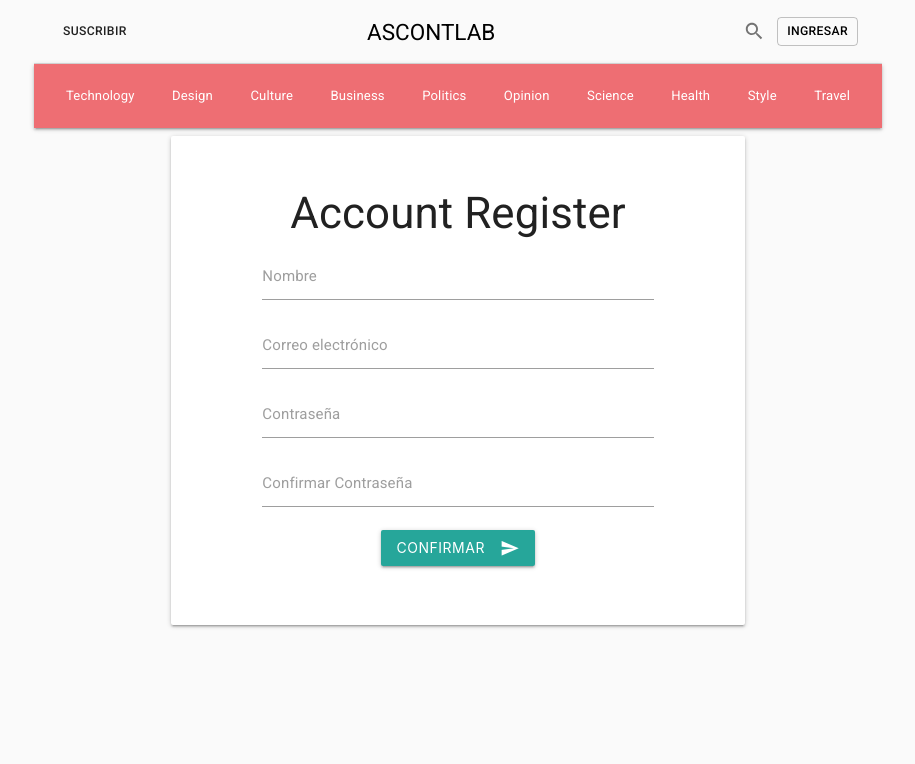
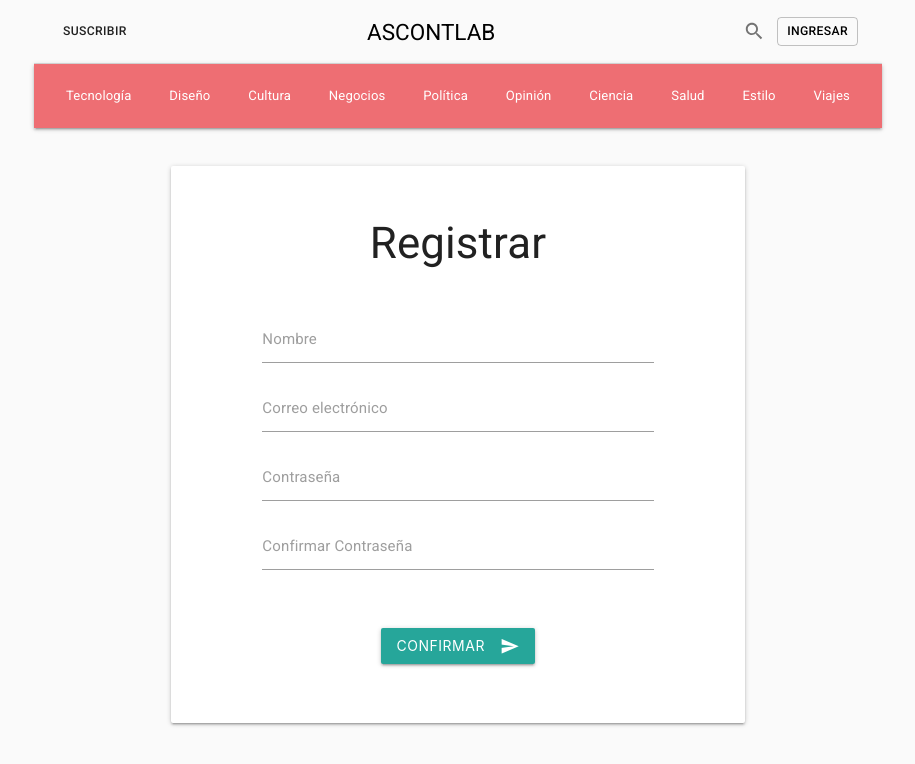
Before and after one commit to Alejandrehl/mern-stack-base, a React (Create React App) app in the folder client/: page /register in a window 1280 px wide. Shown: the top 764 px of the page, without its empty margins (182-1097 px from the left). Built offline with nearby package versions, Linux system fonts and the light colour scheme.

Commit message:
Mejorando la navegacion

```diff
--- a/client/src/App.js
+++ b/client/src/App.js
@@ -6,6 +6,7 @@ import Home from './components/pages/Home'
 import Navbar from './components/layouts/Navbar'
 import Register from './components/auth/Register';
 import Login from './components/auth/Login';
+import PrivateRoute from './components/routing/PrivateRoutes'
 
 import ArticleState from './context/article/ArticleState'
 import AuthState from './context/auth/AuthState'
@@ -36,8 +37,8 @@ const App = () => {
                   <Navbar />
                   <Alerts />
                   <Switch>
-                    <Route exact path="/" component={Home} />
-                    <Route exact path='/landing' component={Landing} />
+                    <Route exact path="/" component={Landing} />
+                    <PrivateRoute exact path='/articles' component={Home} />
                     <Route exact path='/register' component={Register} />
                     <Route exact path='/login' component={Login} />
                   </Switch>
--- a/client/src/components/auth/Login.js
+++ b/client/src/components/auth/Login.js
@@ -11,7 +11,7 @@ const Login = props => {
 
     useEffect( () => {
         if (isAuthenticated) {
-            props.history.push('/home')
+            props.history.push('/')
         }
 
         if (error === 'Invalid Credentials') {
@@ -44,15 +44,16 @@ const Login = props => {
 
     return (
         <Fragment>
-            <div className="col s12  m8 l8 offset-l2">
+            <div className="col s12  m8 l8 offset-l2" style={{ marginTop: '30px' }}>
                 <div className="card">
                     <div className="card-content center">
                         <span className="card-title">
-                            <h3>Account Login</h3>
+                            <h3>Ingresar a mi cuenta</h3>
                         </span>
                         <form
                             className="container"
-                            onSubmit={onSubmit} >
+                            onSubmit={onSubmit}
+                            style={{ marginTop: '50px' }} >
                             <div className="row">
                                 <div className="input-field">
                                     <input
@@ -76,7 +77,7 @@ const Login = props => {
                                         required />
                                     <label htmlFor="password">Contraseña</label>
                                 </div>
-                                <div className="input-field">
+                                <div className="input-field" style={{ marginTop: '50px' }}>
                                     <button className="btn waves-effect waves-light" type="submit" name="action">
                                         Confirmar <i className="material-icons right">send</i>
                                     </button>
--- a/client/src/components/auth/Register.js
+++ b/client/src/components/auth/Register.js
@@ -11,7 +11,7 @@ const Register = props => {
 
     useEffect( () => {
         if (isAuthenticated) {
-            props.history.push('/home')
+            props.history.push('/')
         }
 
         if (error === 'User already exists.') {
@@ -45,15 +45,16 @@ const Register = props => {
 
     return (
         <Fragment>
-            <div className="col s12  m8 l8 offset-l2">
+            <div className="col s12  m8 l8 offset-l2" style={{ marginTop: '30px' }}>
                 <div className="card">
                     <div className="card-content center">
                         <span className="card-title">
-                            <h3>Account Register</h3>
+                            <h3>Registrar</h3>
                         </span>
                         <form
                             className="container"
-                            onSubmit={onSubmit} >
+                            onSubmit={onSubmit}
+                            style={{ marginTop: '50px' }} >
                             <div className="row">
                                 <div className="input-field">
                                     <input
@@ -101,7 +102,7 @@ const Register = props => {
                                         minLength="6" />
                                     <label htmlFor="passwordConfirmation">Confirmar Contraseña</label>
                                 </div>
-                                <div className="input-field">
+                                <div className="input-field" style={{ marginTop: '50px' }}>
                                     <button className="btn waves-effect waves-light" type="submit" name="action">
                                         Confirmar <i className="material-icons right">send</i>
                                     </button>
--- a/client/src/components/layouts/Navbar.js
+++ b/client/src/components/layouts/Navbar.js
@@ -27,16 +27,16 @@ const Navbar = ({ title, icon }) => {
     }
 
     const sections = [
-        'Technology',
-        'Design',
-        'Culture',
-        'Business',
-        'Politics',
-        'Opinion',
-        'Science',
-        'Health',
-        'Style',
-        'Travel',
+        'Tecnología',
+        'Diseño',
+        'Cultura',
+        'Negocios',
+        'Política',
+        'Opinión',
+        'Ciencia',
+        'Salud',
+        'Estilo',
+        'Viajes',
       ];
 
     return (
@@ -49,7 +49,7 @@ const Navbar = ({ title, icon }) => {
                                 Suscribir
                             </Button> :
                             <Button size="small">
-                                Crear Artículo
+                                <Link to="/articles" className="black-text">Crear Artículo</Link>
                             </Button>
                         }
                         <Typography
--- a/client/src/components/pages/landing/Landing.js
+++ b/client/src/components/pages/landing/Landing.js
@@ -2,9 +2,6 @@ import React, { useContext, useEffect } from 'react';
 import ArticleContext from '../../../context/article/articleContext'
 import { makeStyles } from '@material-ui/core/styles';
 import CssBaseline from '@material-ui/core/CssBaseline';
-import Toolbar from '@material-ui/core/Toolbar';
-import IconButton from '@material-ui/core/IconButton';
-import SearchIcon from '@material-ui/icons/Search';
 import Paper from '@material-ui/core/Paper';
 import Typography from '@material-ui/core/Typography';
 import Grid from '@material-ui/core/Grid';
@@ -14,7 +11,6 @@ import CardContent from '@material-ui/core/CardContent';
 import CardMedia from '@material-ui/core/CardMedia';
 import Hidden from '@material-ui/core/Hidden';
 import Link from '@material-ui/core/Link';
-import Button from '@material-ui/core/Button';
 import Divider from '@material-ui/core/Divider';
 import Container from '@material-ui/core/Container';
 import Spinner from '../../layouts/Spinner'
@@ -158,39 +154,6 @@ export default function Landing() {
     <React.Fragment>
       <CssBaseline />
       <Container maxWidth="lg">
-        <Toolbar className={classes.toolbar}>
-          <Button size="small">Suscribir</Button>
-          <Typography
-            component="h2"
-            variant="h5"
-            color="inherit"
-            align="center"
-            noWrap
-            className={classes.toolbarTitle}
-          >
-            ASCONTLAB
-          </Typography>
-          <IconButton>
-            <SearchIcon />
-          </IconButton>
-          <Button variant="outlined" size="small">
-            Ingresar
-          </Button>
-        </Toolbar>
-        <Toolbar component="nav" variant="dense" className={classes.toolbarSecondary}>
-          {sections.map(section => (
-            <Link
-              color="inherit"
-              noWrap
-              key={section}
-              variant="body2"
-              href="#"
-              className={classes.toolbarLink}
-            >
-              {section}
-            </Link>
-          ))}
-        </Toolbar>
         <main>
           {/* Main featured post */}
           <Paper className={classes.mainFeaturedPost}>
```
